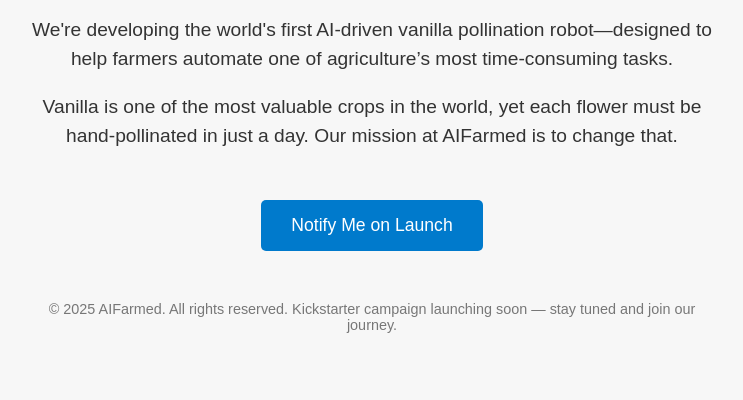
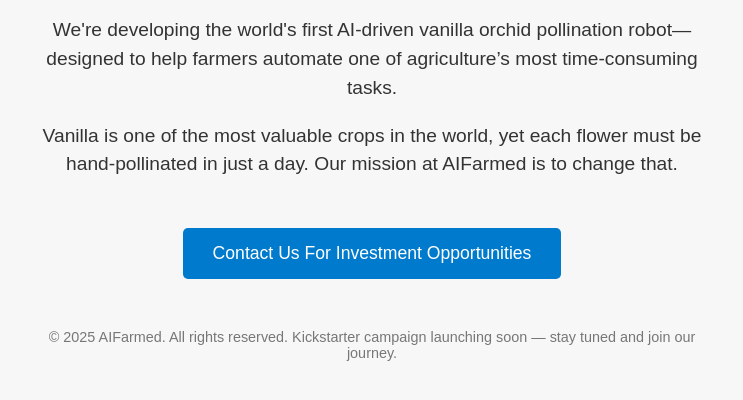
Before and after one commit to dredel22/aifarmed-landing, a plain HTML site: page index.html in a window 1280 px wide. Shown: the part 170-570 px from the top of the page, without its empty margins (268-1011 px from the left). Drawn offline with Linux system fonts and the light colour scheme.

Commit message:
Update index.html

```diff
--- a/index.html
+++ b/index.html
@@ -3,7 +3,7 @@
 <head>
   <meta charset="UTF-8">
   <meta name="viewport" content="width=device-width, initial-scale=1">
-  <title>AI-Powered Vanilla Pollination Is Coming</title>
+  <title>AI-Powered Vanilla Orchid Pollination Is Coming Soon</title>
   <style>
     body {
       font-family: Arial, sans-serif;
@@ -51,13 +51,13 @@
   <div class="container">
     <h1>AI-Powered Vanilla Pollination Is Coming</h1>
     <p>
-      We're developing the world's first AI-driven vanilla pollination robot—designed to help farmers automate one of agriculture’s most time-consuming tasks.
+      We're developing the world's first AI-driven vanilla orchid pollination robot—designed to help farmers automate one of agriculture’s most time-consuming tasks.
     </p>
     <p>
       Vanilla is one of the most valuable crops in the world, yet each flower must be hand-pollinated in just a day. Our mission at AIFarmed is to change that.
     </p>
     <a class="cta-button" href="mailto:anddelbuss@gmail.com?subject=Vanilla%20Robot%20Launch%20Notification&body=Hi%2C%20I%27d%20like%20to%20be%20notified%20when%20your%20Kickstarter%20goes%20live!" target="_blank">
-      Notify Me on Launch
+      Contact Us For Investment Opportunities
     </a>
     <footer>
       © 2025 AIFarmed. All rights reserved. Kickstarter campaign launching soon — stay tuned and join our journey.
```
